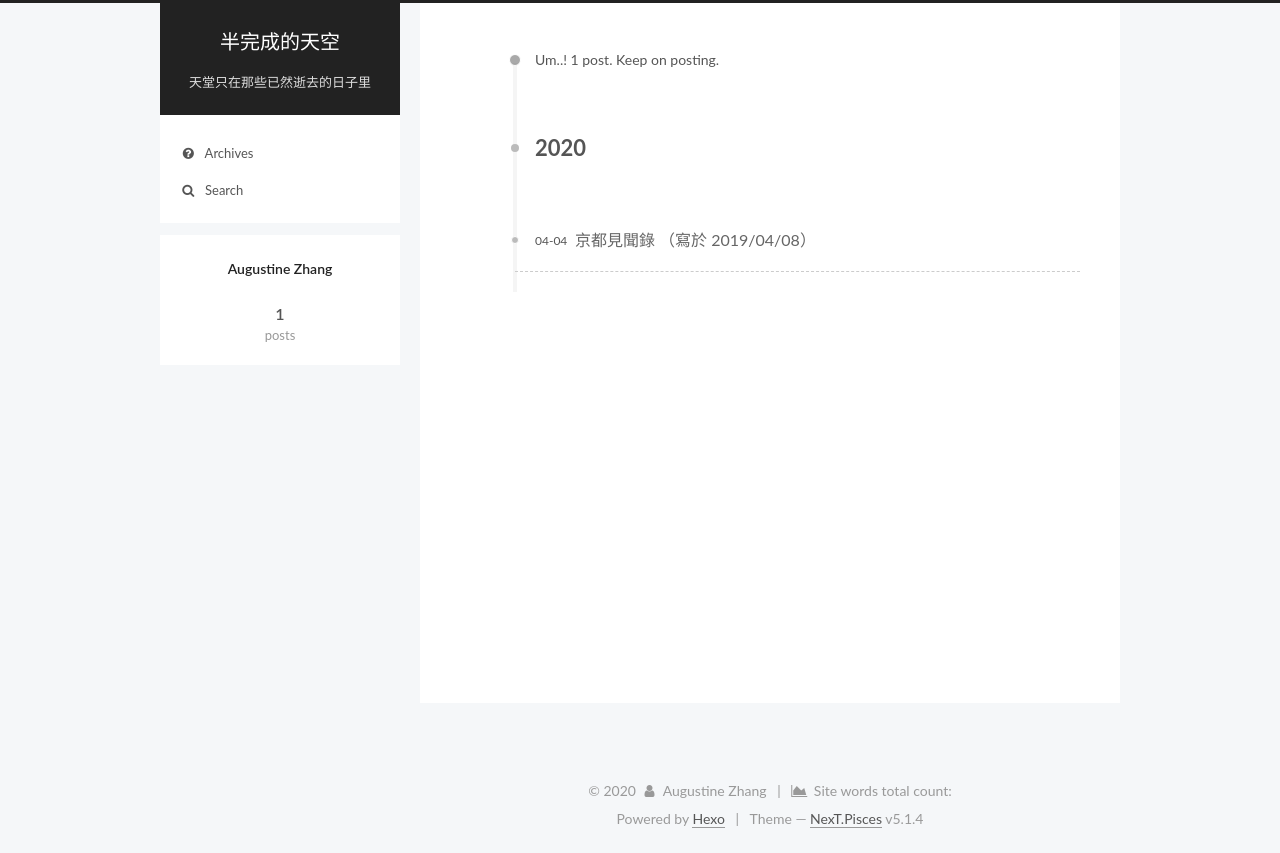
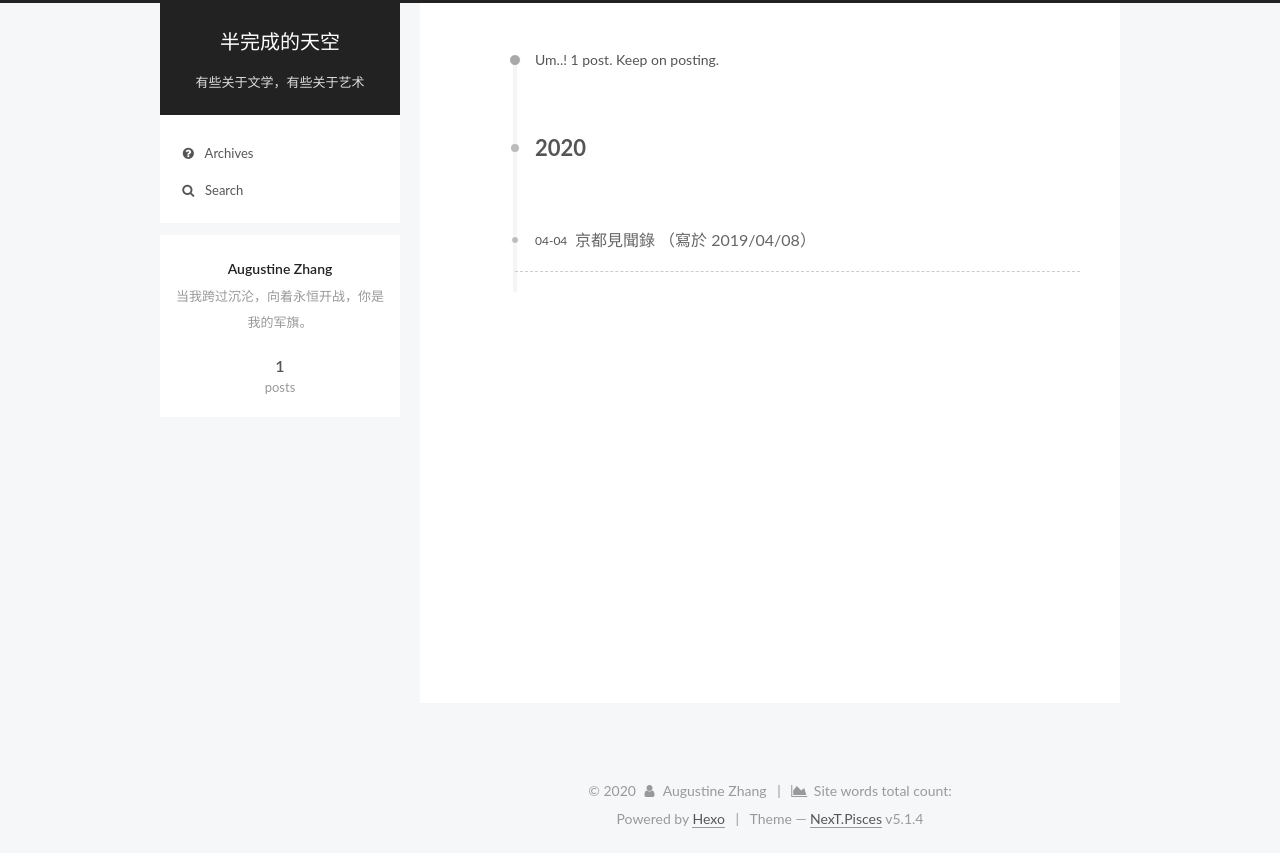
Before and after one commit to Augustine-Z/Zhang.github.io, a plain HTML site: page archives/2020/04/index.html in a window 1280 px wide. Drawn offline with Linux system fonts and the light colour scheme.

Commit message:
Site updated: 2020-04-06 17:07:28

```diff
--- a/archives/2020/04/index.html
+++ b/archives/2020/04/index.html
@@ -79,10 +79,12 @@
 
 
 
+<meta name="description" content="当我跨过沉沦，向着永恒开战，你是我的军旗。">
 <meta property="og:type" content="website">
 <meta property="og:title" content="半完成的天空">
 <meta property="og:url" content="http://yoursite.com/archives/2020/04/index.html">
 <meta property="og:site_name" content="半完成的天空">
+<meta property="og:description" content="当我跨过沉沦，向着永恒开战，你是我的军旗。">
 <meta property="og:locale" content="zh_CN">
 <meta property="article:author" content="Augustine Zhang">
 <meta name="twitter:card" content="summary">
@@ -156,7 +158,7 @@
       </a>
     </div>
 
-        <p class="site-subtitle">天堂只在那些已然逝去的日子里</p>
+        <p class="site-subtitle">有些关于文学，有些关于艺术</p>
 
   </div>
 
@@ -338,7 +340,7 @@
           <div class="site-author motion-element" itemprop="author" itemscope itemtype="http://schema.org/Person">
 
               <p class="site-author-name" itemprop="name">Augustine Zhang</p>
-              <p class="site-description motion-element" itemprop="description"></p>
+              <p class="site-description motion-element" itemprop="description">当我跨过沉沦，向着永恒开战，你是我的军旗。</p>
           </div>
 
           <nav class="site-state motion-element">
```
Also changed, not shown: 2020/04/04/京都見聞錄/index.html (+2 -2 lines), archives/2020/index.html (+4 -2 lines), archives/index.html (+4 -2 lines), index.html (+4 -2 lines).
